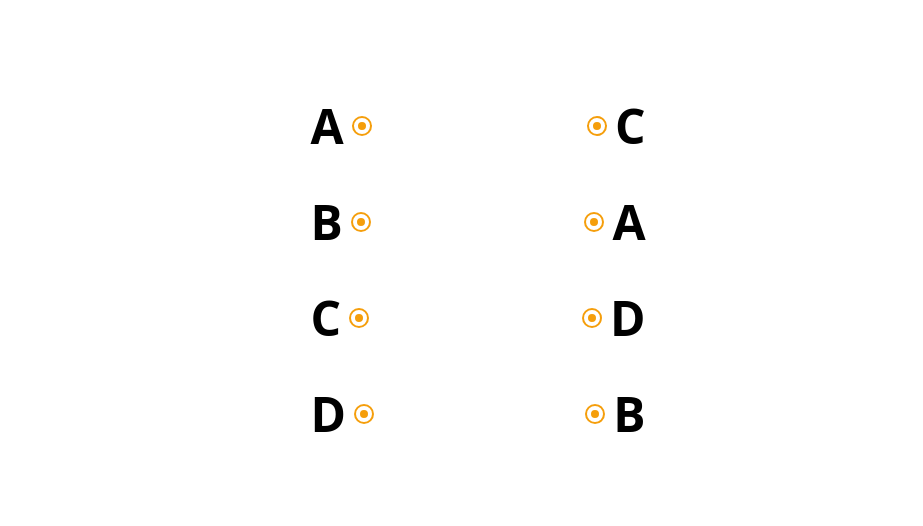
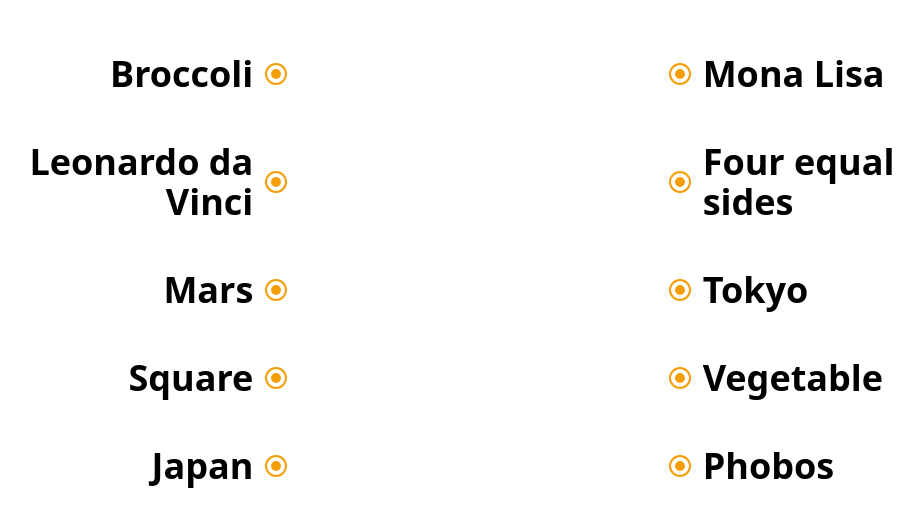
Before and after one commit to brantem/milky-way, a React (Vite) app in the folder moons/io/: page / in a window 1280 px wide. Shown: the part 130-656 px from the top of the page, without its empty margins (162-1085 px from the left). Built offline with nearby package versions, Linux system fonts and the light colour scheme.

Commit message:
io: yeah

```diff
--- a/moons/io/src/Io.tsx
+++ b/moons/io/src/Io.tsx
@@ -3,7 +3,6 @@
 import Lines from './components/Lines';
 
 import { AppProvider } from './lib/state';
-
 import { Side } from './lib/types';
 
 import './index.css';
@@ -21,9 +20,9 @@
       <Wrapper>
         <Items items={left} side={Side.Left} />
 
+        <Lines />
+
         <Items items={right} side={Side.Right} />
-
-        <Lines />
       </Wrapper>
     </div>
   );
--- a/moons/io/src/components/Dot.tsx
+++ b/moons/io/src/components/Dot.tsx
@@ -11,9 +11,10 @@
       data-side={side}
       data-index={index}
       className={[
-        'dot relative rounded-full h-5 w-5 bg-amber-500 flex items-center justify-center cursor-pointer',
-        "before:content-[''] before:h-10 before:w-10 before:absolute before:-top-2.5 before:-left-2.5",
-        "after:content-[''] after:h-4 after:w-4 after:border-[4px] after:border-solid after:border-white after:rounded-full after:bg-amber-500 after:absolute after:top-[2px] after:left-[2px] after:box-border",
+        'dot [grid-area:dot] relative rounded-full h-[22px] w-[22px] bg-amber-500 flex items-center justify-center cursor-pointer',
+        side === 'left' ? 'justify-self-start' : 'justify-self-end',
+        "before:content-[''] before:h-[42px] before:w-[42px] before:absolute before:-top-2.5 before:-left-2.5 before:rounded-full",
+        "after:content-[''] after:h-[18px] after:w-[18px] after:border-[4px] after:border-solid after:border-white after:rounded-full after:absolute after:top-[2px] after:left-[2px] after:box-border",
       ].join(' ')}
     />
   );
--- a/moons/io/src/components/Items.tsx
+++ b/moons/io/src/components/Items.tsx
@@ -4,13 +4,23 @@
 
 const Items = ({ items, side }: { items: string[]; side: Side }) => {
   return (
-    <ol className="list-none flex flex-col gap-12 m-0 p-0 select-none">
+    <ol
+      className={[
+        'list-none flex flex-col gap-12 m-0 p-0 select-none',
+        side === 'left' ? '[grid-area:start]' : '[grid-area:end]',
+      ].join(' ')}
+    >
       {items.map((item, i) => (
         <li
           key={item}
-          className={['flex items-center gap-2', side === 'right' ? 'flex-row-reverse' : 'flex-row'].join(' ')}
+          className={[
+            'grid items-center gap-3',
+            side === 'left'
+              ? "grid-cols-[1fr_42px] [grid-template-areas:'text_dot']"
+              : "grid-cols-[42px_1fr] [grid-template-areas:'dot_text']",
+          ].join(' ')}
         >
-          <span>{item}</span>
+          <span className={['[grid-area:text]', side === 'left' ? 'text-end' : 'text-start'].join(' ')}>{item}</span>
           <Dot side={side} index={i + 1} />
         </li>
       ))}
--- a/moons/io/src/components/Lines.tsx
+++ b/moons/io/src/components/Lines.tsx
@@ -1,8 +1,9 @@
-import { generateLine } from '../lib/helpers';
+import { generateLine, getDotCoord } from '../lib/helpers';
 import { useAppState } from '../lib/state';
 import { STROKE_WIDTH } from '../lib/constants';
+import type { Dot, Coordinate } from '../lib/types';
 
-const Line = ({ d }: { d: string }) => {
+const BaseLine = ({ d }: { d: string }) => {
   return (
     <path
       d={d}
@@ -10,18 +11,42 @@
       strokeWidth={STROKE_WIDTH}
       strokeLinecap="round"
       fill="transparent"
-      className="drop-shadow-lg"
+      className="drop-shadow-xlb"
     />
   );
+};
+
+const TempLine = () => {
+  const [state] = useAppState();
+  if (!state.start || !state.end) return null;
+  return (
+    <svg className="absolute inset-0 h-full w-full z-[9] pointer-events-none">
+      <BaseLine d={generateLine(state.start, state.end)} />
+    </svg>
+  );
+};
+
+const dotToCoord = (dot: Dot): Coordinate => {
+  const el = document.querySelector(`.dot[data-side="${dot.side}"][data-index="${dot.index}"]`)!;
+  return getDotCoord(el as HTMLDivElement);
+};
+
+const Line = ({ start, end }: { start: Dot; end: Dot }) => {
+  return <BaseLine d={generateLine(dotToCoord(start), dotToCoord(end))} />;
 };
 
 const Lines = () => {
   const [state] = useAppState();
 
   return (
-    <svg className="absolute inset-0 h-full w-full z-[8] touch-none pointer-events-none">
-      {state.start && state.end && <Line d={generateLine(state.start, state.end)} />}
-    </svg>
+    <>
+      <TempLine />
+      <svg className="absolute inset-0 h-full w-full z-[8] touch-none pointer-events-none">
+        {state.lines.map((line, i) => (
+          <Line key={i} start={line.start} end={line.end} />
+        ))}
+      </svg>
+    </>
   );
 };
 
--- a/moons/io/src/components/Wrapper.tsx
+++ b/moons/io/src/components/Wrapper.tsx
@@ -3,12 +3,7 @@
 import type { Dot, Coordinate } from '../lib/types';
 
 import { STROKE_WIDTH } from '../lib/constants';
-
-const getDotCoord = (parent: HTMLElement, el: HTMLElement): Coordinate => {
-  const parentRect = parent.getBoundingClientRect();
-  const rect = el.getBoundingClientRect();
-  return { x: rect.x - parentRect.x + rect.width / 2, y: rect.y - parentRect.y + rect.width / 2 };
-};
+import { getDotCoord } from '../lib/helpers';
 
 const getCoord = (parent: HTMLElement, pageX: number, pageY: number): Coordinate => {
   const rect = parent.getBoundingClientRect();
@@ -24,21 +19,24 @@
   const [, set] = useAppState();
   return (
     <div
-      className="relative w-full h-full flex items-center justify-center font-sans text-5xl font-semibold gap-52"
+      className="relative w-full h-full grid grid-cols-3 [grid-template-areas:'start_middle_end'] items-center justify-between font-sans text-4xl font-semibold"
       onPointerDown={(e) => {
         if (e.button !== 0) return;
         if (!(e.target as any).classList.contains('dot')) return;
         const el = e.target as HTMLDivElement;
-        set.start = { dot: el.dataset as unknown as Dot, ...getDotCoord(e.currentTarget, el) };
+        set.start = { dot: el.dataset as unknown as Dot, ...getDotCoord(el) };
       }}
       onPointerMove={(e) => {
         if (!set.start) return;
         if ((e.target as any).classList.contains('dot')) {
           const el = e.target as HTMLDivElement;
-          set.end = getDotCoord(e.currentTarget, el);
-        } else {
-          set.end = getCoord(e.currentTarget, e.pageX, e.pageY);
+          const dot = el.dataset as unknown as Dot;
+          if (dot.side !== set.start.dot.side) {
+            set.end = { dot, ...getDotCoord(el) };
+            return;
+          }
         }
+        set.end = getCoord(e.currentTarget, e.pageX, e.pageY);
       }}
       onPointerUp={() => {
         if (!set.start || !set.end) return;
--- a/moons/io/src/lib/constants.ts
+++ b/moons/io/src/lib/constants.ts
@@ -1 +1 @@
-export const STROKE_WIDTH = 8;
+export const STROKE_WIDTH = 10;
--- a/moons/io/src/lib/helpers.ts
+++ b/moons/io/src/lib/helpers.ts
@@ -18,3 +18,9 @@
   const cy = start.x > end.x ? my - offsetY : my + offsetY;
   return `M${start.x} ${start.y} Q${cx} ${cy} ${end.x} ${end.y}`;
 };
+
+export const getDotCoord = (el: HTMLElement): Coordinate => {
+  const parentRect = document.getElementById('io')!.getBoundingClientRect();
+  const rect = el.getBoundingClientRect();
+  return { x: rect.x - parentRect.x + rect.width / 2, y: rect.y - parentRect.y + rect.width / 2 };
+};
--- a/moons/io/src/main.tsx
+++ b/moons/io/src/main.tsx
@@ -3,8 +3,24 @@
 
 import Io from './Io';
 
+const shuffle = <T,>(a: T[]): T[] => {
+  const b = a.slice();
+  for (let i = b.length - 1; i > 0; i--) {
+    const j = Math.floor(Math.random() * (i + 1));
+    const temp = b[i];
+    b[i] = b[j];
+    b[j] = temp;
+  }
+  return b;
+};
+
 ReactDOM.createRoot(document.getElementById('root')!).render(
   <React.StrictMode>
-    <Io width={1024} height={768} left={['A', 'B', 'C', 'D']} right={['C', 'A', 'D', 'B']} />
+    <Io
+      width={1024}
+      height={768}
+      left={shuffle(['Square', 'Japan', 'Mars', 'Leonardo da Vinci', 'Broccoli'])}
+      right={shuffle(['Four equal sides', 'Tokyo', 'Phobos', 'Mona Lisa', 'Vegetable'])}
+    />
   </React.StrictMode>,
 );
--- a/moons/io/tailwind.config.cjs
+++ b/moons/io/tailwind.config.cjs
@@ -2,7 +2,11 @@
 export default {
   content: ['./src/**/*.{ts,tsx}'],
   theme: {
-    extend: {},
+    extend: {
+      dropShadow: {
+        xlb: ['0 20px 13px rgb(0 0 0 / 0.03)', '0 8px 5px rgb(0 0 0 / 0.08)', '0 0 1px rgb(85 85 85 / 1)'],
+      },
+    },
   },
   plugins: [],
   corePlugins: {
```
